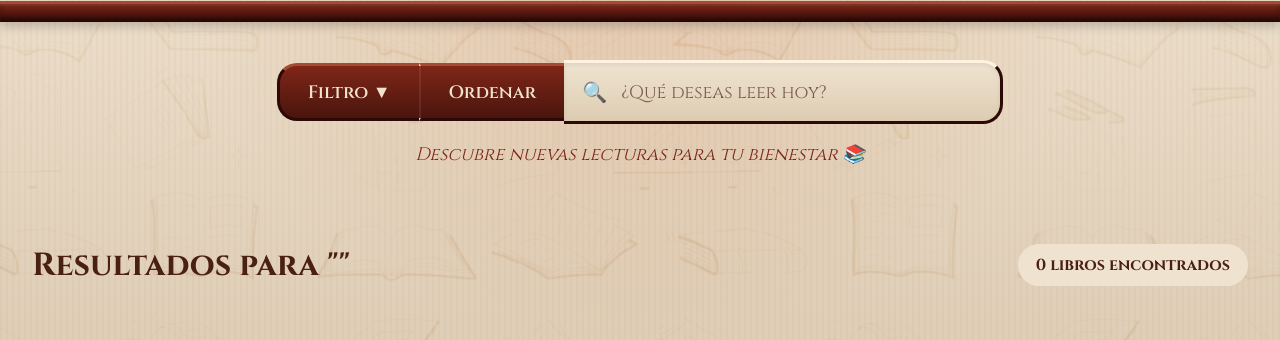
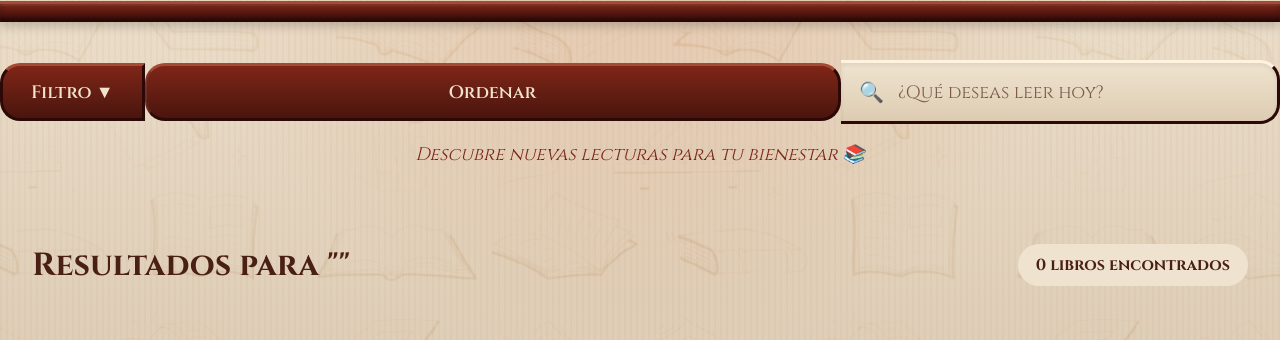
Before and after one commit to angelferrer200444-oss/Book-Wellness, a Flask app: page /buscar in a window 1280 px wide. Shown: the part 104-444 px from the top of the page. Run offline with Flask 3, Linux system fonts and the light colour scheme; data that the repository does not hold is empty; parts of the project's set-up code (start-up, migrations or seed data) failed here and were passed over.

Commit message:
Refactor CSS for reading tools and buttons

```diff
--- a/static/css/BusquedaDeLibros.css
+++ b/static/css/BusquedaDeLibros.css
@@ -4,37 +4,61 @@
 
 .reading-tools {
     margin-top: 60px;
+    width: 100%;
     display: flex;
     justify-content: center;
     align-items: center;
-    gap: 0;
-    margin-left: 0;
 }
 
+
 /* =========================
-   BOTONES
+   BOTÓN FILTRO
 ========================= */
 
 .tool-btn {
+    width: 100%;
     height: 58px;
     padding: 0 28px;
+
     border: none;
+
     background:
         linear-gradient(
             to bottom,
             #7f2618,
             #4a150d
         );
+
     color: #f2e3cd;
+
     font-family: 'Cinzel', serif;
     font-size: 18px;
     font-weight: 600;
+
     cursor: pointer;
+
     border-top: 3px solid #a54a33;
     border-bottom: 3px solid #2c0906;
+    border-left: 3px solid #2c0906;
+    border-right: 3px solid #2c0906;
+
+    border-radius: 20px;
+
+    box-sizing: border-box;
+
     transition:
         transform 0.2s ease,
         filter 0.2s ease;
+}
+
+
+/* =========================
+   HOVER
+========================= */
+
+.tool-btn:hover {
+    filter: brightness(1.08);
+    transform: translateY(-2px);
 }
 
 /* PRIMER BOTÓN */
@@ -47,15 +71,6 @@
 /* SEGUNDO BOTÓN */
 .tool-btn:nth-child(2) {
     border-left: 2px solid rgba(255,255,255,0.08);
-}
-
-/* =========================
-   HOVER
-========================= */
-
-.tool-btn:hover {
-    filter: brightness(1.08);
-    transform: translateY(-2px);
 }
 
 /* =========================
@@ -81,6 +96,8 @@
     border-radius: 0 20px 20px 0;
     box-shadow:
         inset 0 2px 4px rgba(0,0,0,0.08);
+
+
 }
 
 /* =========================
```
